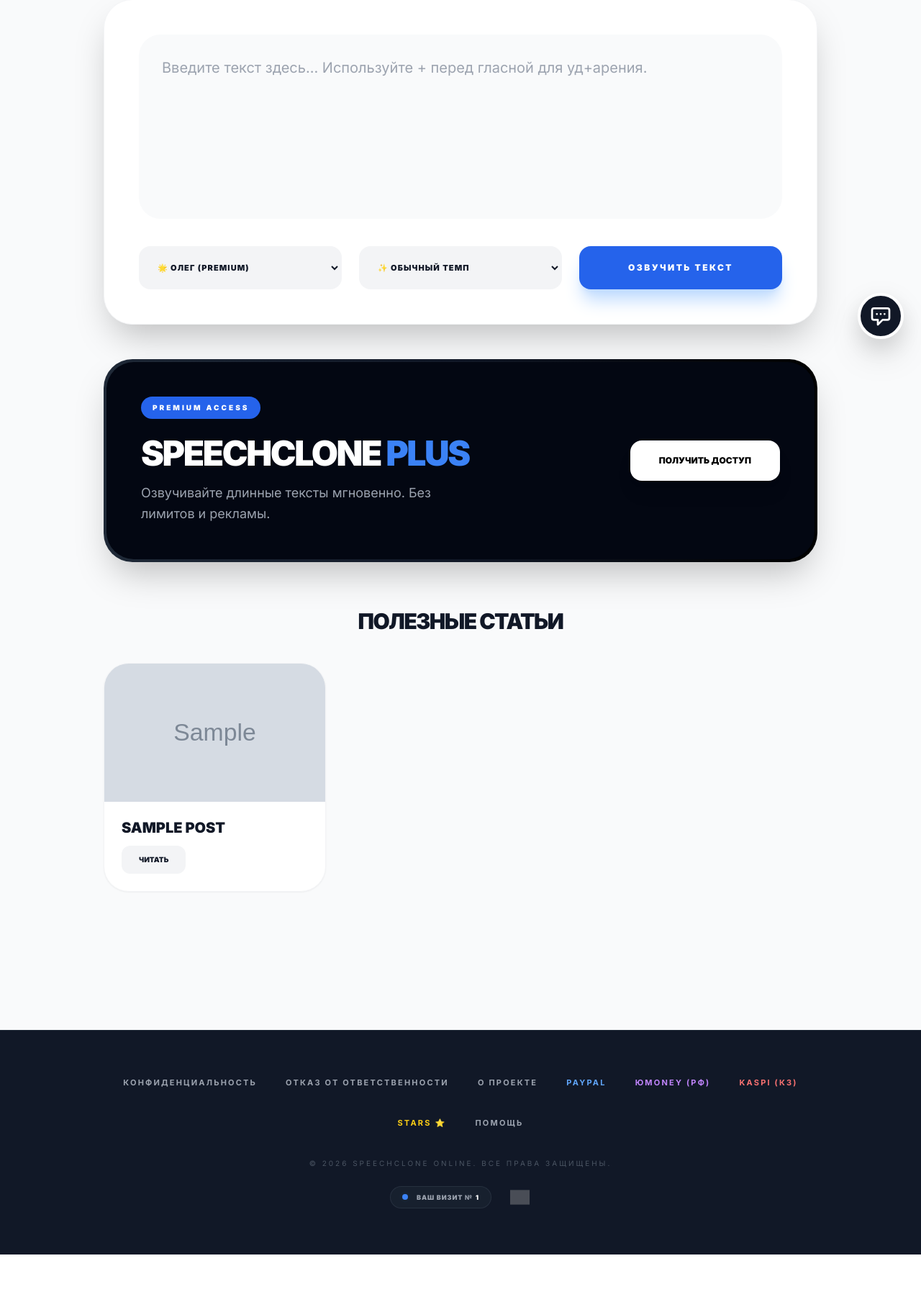
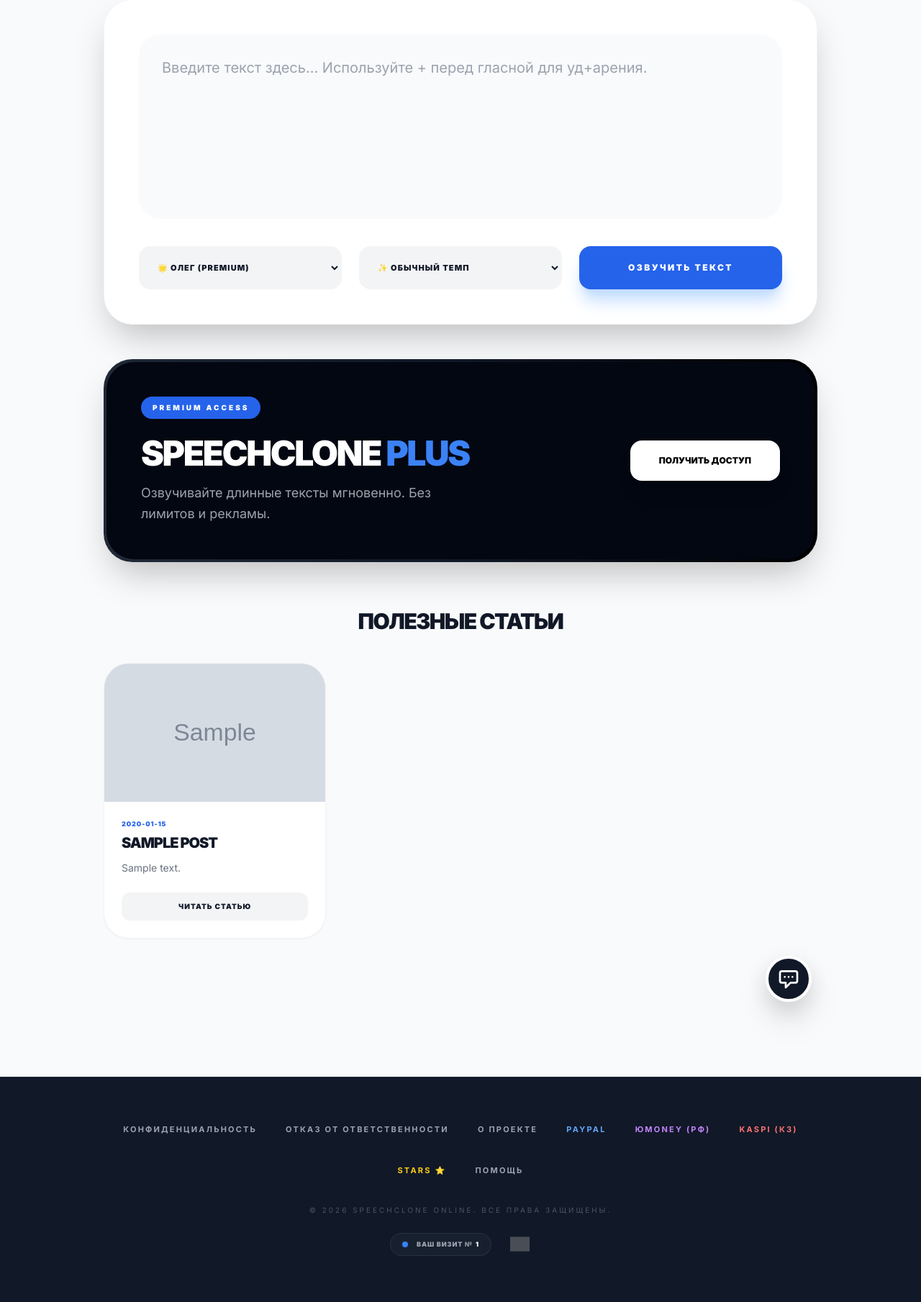
Before and after one commit to olvereal-cpu/speech-clone, a FastAPI app: template templates/index.html in a window 1280 px wide. Shown: the part 305-2114 px from the top of the page at 72% size. Before the commit the page ends 2048 px from the top, so only its background shows below. Run offline with FastAPI, Linux system fonts and the light colour scheme; the template is opened without the code that fills it: most values are stand-ins (such as "Sample title", 1, 10 or a date in 2020); grey boxes marked "Sample" are stand-in pictures; parts of the project's set-up code (start-up, migrations or seed data) failed here and were passed over; some libraries are stand-ins or nearby versions; grey boxes are pictures that could not be loaded.

Commit message:
Update index.html

```diff
--- a/templates/index.html
+++ b/templates/index.html
@@ -94,22 +94,41 @@
     </div>
 
     <div class="mb-16">
-        <h2 class="text-3xl font-black mb-10 text-center uppercase tracking-tighter">Полезные статьи</h2>
+        <h2 class="text-3xl font-black mb-10 text-center uppercase tracking-tighter text-gray-900">Полезные статьи</h2>
         <div class="grid grid-cols-1 md:grid-cols-3 gap-8">
             {% for post in posts %}
-            <div class="bg-white rounded-[35px] overflow-hidden border border-gray-100 shadow-sm hover:shadow-xl transition-all group">
+            <div class="bg-white rounded-[35px] overflow-hidden border border-gray-100 shadow-sm hover:shadow-xl transition-all group flex flex-col">
                 <div class="h-48 bg-gray-200 overflow-hidden">
-                    <img src="{{ post.image_url }}" alt="{{ post.title }}" class="w-full h-full object-cover group-hover:scale-105 transition-all">
+                    <img src="{{ post.image_url or post.image or '/static/img/default-blog.jpg' }}"
+                         alt="{{ post.title }}"
+                         class="w-full h-full object-cover group-hover:scale-105 transition-transform duration-500">
                 </div>
-                <div class="p-6">
-                    <h3 class="text-xl font-black mb-3 leading-tight uppercase">{{ post.title }}</h3>
-                    <a href="/blog/{{ post.slug }}" class="inline-block bg-gray-100 text-gray-900 px-6 py-3 rounded-xl font-black text-[10px] uppercase hover:bg-blue-600 hover:text-white transition-all">Читать</a>
+                <div class="p-6 flex-1 flex flex-col">
+                    <span class="text-[9px] font-black text-blue-600 uppercase tracking-widest">
+                        {{ post.created_at[:10] if post.created_at else "НОВОЕ" }}
+                    </span>
+                    <h3 class="text-xl font-black mt-2 mb-3 leading-tight uppercase tracking-tighter text-gray-900">
+                        {{ post.title }}
+                    </h3>
+
+                    <p class="text-gray-500 text-sm mb-6 line-clamp-3 font-medium flex-1">
+                        {% if post.excerpt %}
+                            {{ post.excerpt }}
+                        {% elif post.content %}
+                            {{ post.content|striptags|truncate(120) }}
+                        {% else %}
+                            Узнайте больше о возможностях нейросетей и синтеза речи в нашем детальном разборе.
+                        {% endif %}
+                    </p>
+
+                    <a href="/blog/{{ post.slug }}" class="inline-block bg-gray-100 text-gray-900 px-6 py-3 rounded-xl font-black text-[10px] uppercase tracking-widest hover:bg-blue-600 hover:text-white transition-all text-center">
+                        Читать статью
+                    </a>
                 </div>
             </div>
             {% endfor %}
         </div>
     </div>
-</div>
 
 <div id="chat-widget" class="fixed bottom-6 right-6 z-[999]">
     <button onclick="toggleChat()" class="bg-gray-900 text-white w-16 h-16 rounded-full shadow-2xl flex items-center justify-center hover:bg-blue-600 transition-all border-4 border-white group">
```
